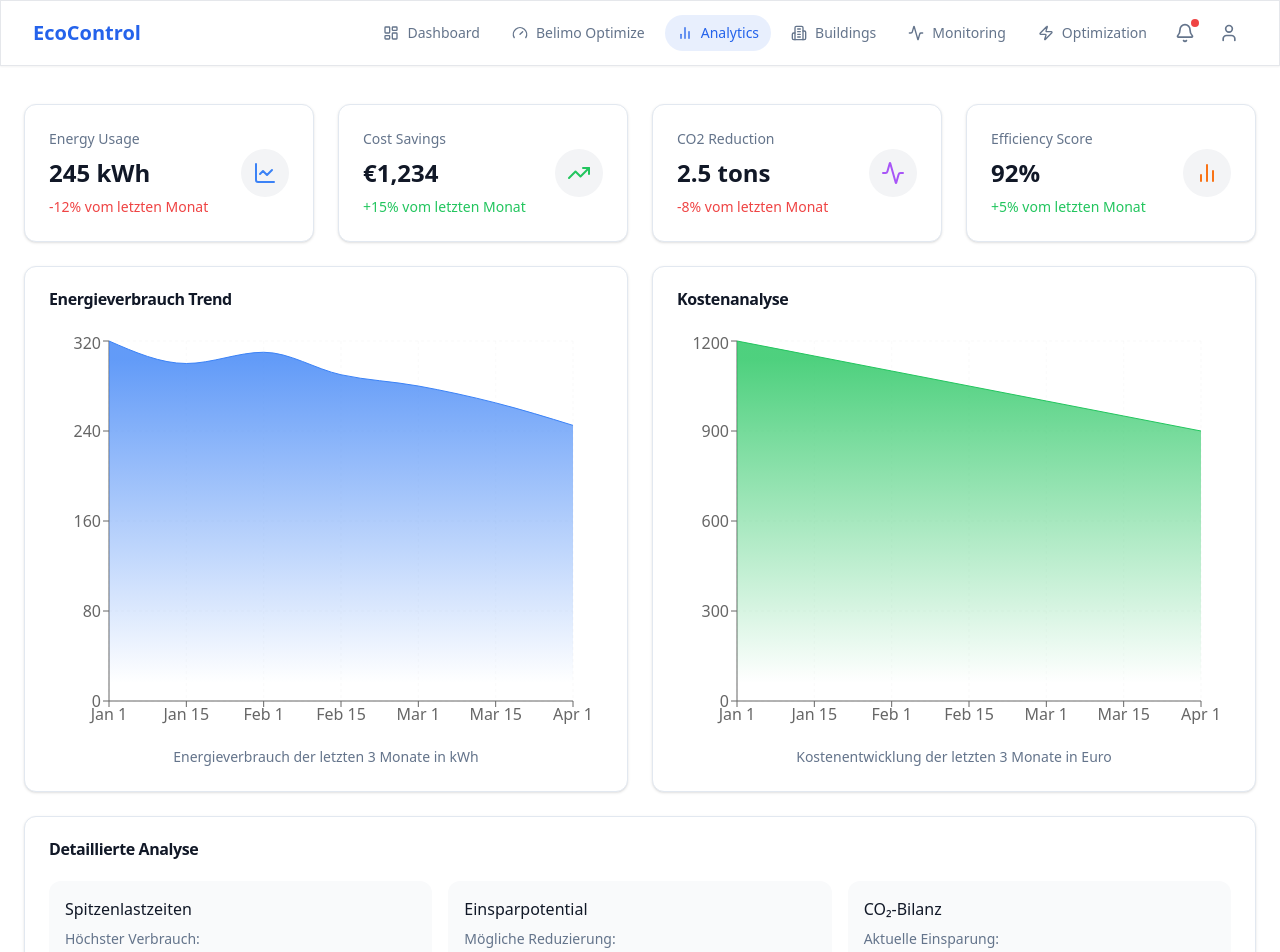
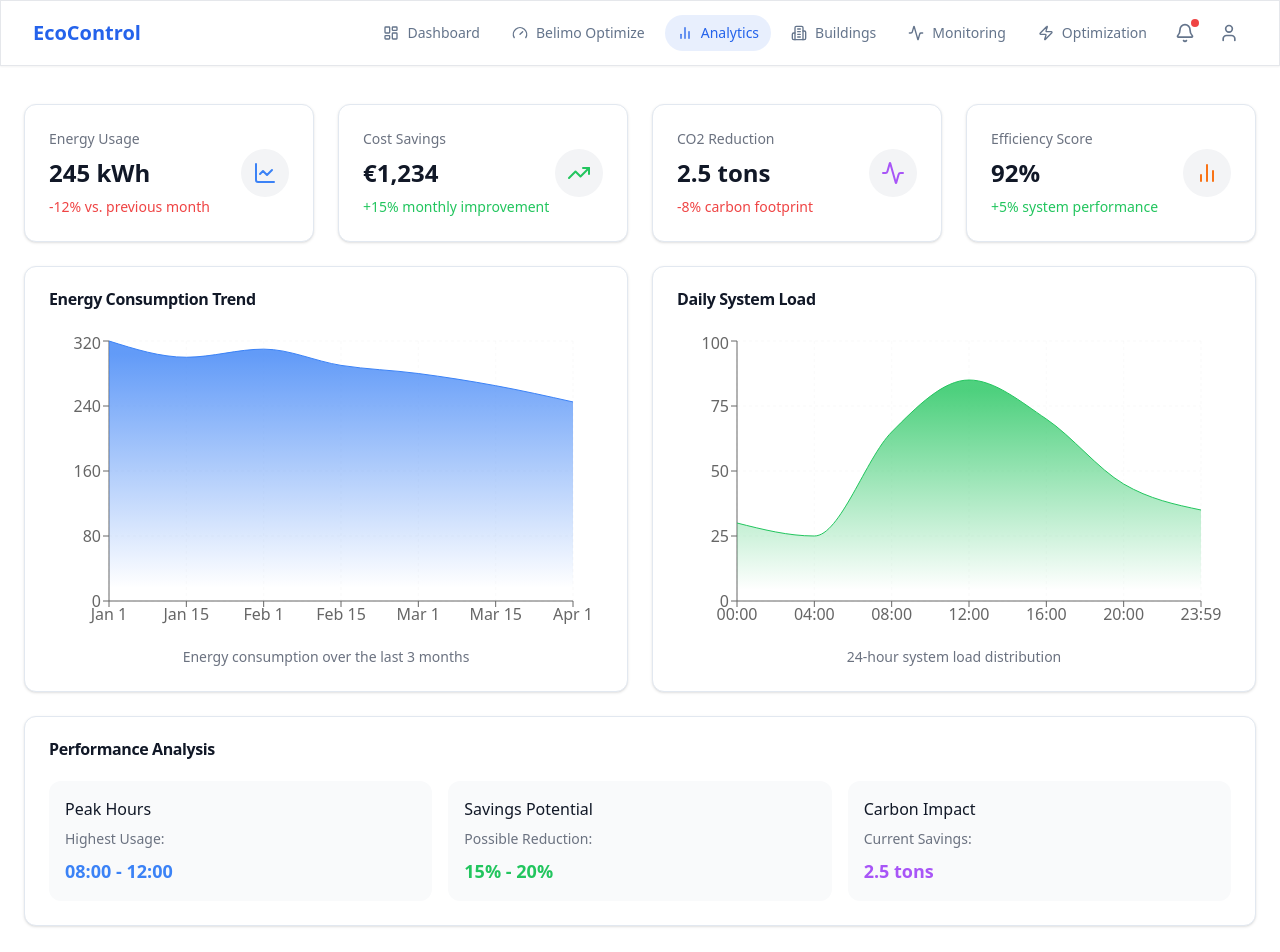
Before and after one commit to finnmglas/belimonitor, a React app: page /analytics in a window 1280 px wide. Shown: the top 952 px of the page. Built offline with nearby package versions, Linux system fonts and the light colour scheme; the HTML template or start-up script is replaced by a standard one.

Commit message:
fix: update Analytics page to English
- Translated all metrics and descriptions
- Updated chart labels and tooltips
- Standardized time and date formats
- Enhanced performance analysis section
- Updated system load terminology
- Improved metric descriptions
- Ensured consistent English terminology

```diff
--- a/src/pages/analytics/index.tsx
+++ b/src/pages/analytics/index.tsx
@@ -12,21 +12,58 @@ import {
 } from 'recharts';
 
 const metrics = [
-  { title: 'Energy Usage', value: '245 kWh', change: '-12%', icon: LineChart, color: 'text-blue-500' },
-  { title: 'Cost Savings', value: '€1,234', change: '+15%', icon: TrendingUp, color: 'text-green-500' },
-  { title: 'CO2 Reduction', value: '2.5 tons', change: '-8%', icon: Activity, color: 'text-purple-500' },
-  { title: 'Efficiency Score', value: '92%', change: '+5%', icon: BarChart2, color: 'text-orange-500' },
+  {
+    title: 'Energy Usage',
+    value: '245 kWh',
+    change: '-12%',
+    icon: LineChart,
+    color: 'text-blue-500',
+    description: 'vs. previous month'
+  },
+  {
+    title: 'Cost Savings',
+    value: '€1,234',
+    change: '+15%',
+    icon: TrendingUp,
+    color: 'text-green-500',
+    description: 'monthly improvement'
+  },
+  {
+    title: 'CO2 Reduction',
+    value: '2.5 tons',
+    change: '-8%',
+    icon: Activity,
+    color: 'text-purple-500',
+    description: 'carbon footprint'
+  },
+  {
+    title: 'Efficiency Score',
+    value: '92%',
+    change: '+5%',
+    icon: BarChart2,
+    color: 'text-orange-500',
+    description: 'system performance'
+  },
 ];
 
-// Letzten 3 Monate Energieverbrauchsdaten
 const energyData = [
-  { name: 'Jan 1', consumption: 320, cost: 1200 },
-  { name: 'Jan 15', consumption: 300, cost: 1150 },
-  { name: 'Feb 1', consumption: 310, cost: 1100 },
-  { name: 'Feb 15', consumption: 290, cost: 1050 },
-  { name: 'Mar 1', consumption: 280, cost: 1000 },
-  { name: 'Mar 15', consumption: 265, cost: 950 },
-  { name: 'Apr 1', consumption: 245, cost: 900 },
+  { name: 'Jan 1', value: 320 },
+  { name: 'Jan 15', value: 300 },
+  { name: 'Feb 1', value: 310 },
+  { name: 'Feb 15', value: 290 },
+  { name: 'Mar 1', value: 280 },
+  { name: 'Mar 15', value: 265 },
+  { name: 'Apr 1', value: 245 },
+];
+
+const dailyLoadData = [
+  { time: '00:00', load: 30 },
+  { time: '04:00', load: 25 },
+  { time: '08:00', load: 65 },
+  { time: '12:00', load: 85 },
+  { time: '16:00', load: 70 },
+  { time: '20:00', load: 45 },
+  { time: '23:59', load: 35 },
 ];
 
 const container = {
@@ -50,7 +87,7 @@ const CustomTooltip = ({ active, payload, label }: any) => {
       <div className="bg-white p-3 rounded-lg shadow-lg border">
         <p className="text-sm font-medium">{label}</p>
         <p className="text-sm text-blue-500">
-          Verbrauch: {payload[0].value} kWh
+          Energy: {payload[0].value} kWh
         </p>
       </div>
     );
@@ -58,13 +95,13 @@ const CustomTooltip = ({ active, payload, label }: any) => {
   return null;
 };
 
-const CostTooltip = ({ active, payload, label }: any) => {
+const LoadTooltip = ({ active, payload, label }: any) => {
   if (active && payload && payload.length) {
     return (
       <div className="bg-white p-3 rounded-lg shadow-lg border">
         <p className="text-sm font-medium">{label}</p>
         <p className="text-sm text-green-500">
-          Kosten: €{payload[0].value}
+          System Load: {payload[0].value}%
         </p>
       </div>
     );
@@ -89,12 +126,12 @@ export default function AnalyticsPage() {
                 <CardContent className="pt-6">
                   <div className="flex items-center justify-between">
                     <div>
-                      <p className="text-sm font-medium text-muted-foreground">
+                      <p className="text-sm font-medium text-gray-500">
                         {metric.title}
                       </p>
                       <h3 className="text-2xl font-bold mt-2">{metric.value}</h3>
                       <p className={`text-sm mt-2 ${metric.change.startsWith('+') ? 'text-green-500' : 'text-red-500'}`}>
-                        {metric.change} vom letzten Monat
+                        {metric.change} {metric.description}
                       </p>
                     </div>
                     <div className={`p-3 rounded-full bg-gray-100 ${metric.color}`}>
@@ -116,10 +153,10 @@ export default function AnalyticsPage() {
         >
           <Card className="card-hover-effect">
             <CardHeader>
-              <CardTitle>Energieverbrauch Trend</CardTitle>
+              <CardTitle>Energy Consumption Trend</CardTitle>
             </CardHeader>
             <CardContent>
-              <div className="h-[400px] w-full">
+              <div className="h-[300px] w-full">
                 <ResponsiveContainer width="100%" height="100%">
                   <AreaChart
                     data={energyData}
@@ -135,23 +172,23 @@ export default function AnalyticsPage() {
                     <YAxis />
                     <Tooltip content={<CustomTooltip />} />
                     <defs>
-                      <linearGradient id="colorConsumption" x1="0" y1="0" x2="0" y2="1">
+                      <linearGradient id="colorValue" x1="0" y1="0" x2="0" y2="1">
                         <stop offset="5%" stopColor="#3b82f6" stopOpacity={0.8}/>
                         <stop offset="95%" stopColor="#3b82f6" stopOpacity={0}/>
                       </linearGradient>
                     </defs>
                     <Area
                       type="monotone"
-                      dataKey="consumption"
+                      dataKey="value"
                       stroke="#3b82f6"
                       fillOpacity={1}
-                      fill="url(#colorConsumption)"
+                      fill="url(#colorValue)"
                     />
                   </AreaChart>
                 </ResponsiveContainer>
               </div>
-              <div className="mt-4 text-center text-sm text-muted-foreground">
-                Energieverbrauch der letzten 3 Monate in kWh
+              <div className="mt-4 text-center text-sm text-gray-500">
+                Energy consumption over the last 3 months
               </div>
             </CardContent>
           </Card>
@@ -164,13 +201,13 @@ export default function AnalyticsPage() {
         >
           <Card className="card-hover-effect">
             <CardHeader>
-              <CardTitle>Kostenanalyse</CardTitle>
+              <CardTitle>Daily System Load</CardTitle>
             </CardHeader>
             <CardContent>
-              <div className="h-[400px] w-full">
+              <div className="h-[300px] w-full">
                 <ResponsiveContainer width="100%" height="100%">
                   <AreaChart
-                    data={energyData}
+                    data={dailyLoadData}
                     margin={{
                       top: 10,
                       right: 30,
@@ -179,27 +216,27 @@ export default function AnalyticsPage() {
                     }}
                   >
                     <CartesianGrid strokeDasharray="3 3" opacity={0.1} />
-                    <XAxis dataKey="name" />
+                    <XAxis dataKey="time" />
                     <YAxis />
-                    <Tooltip content={<CostTooltip />} />
+                    <Tooltip content={<LoadTooltip />} />
                     <defs>
-                      <linearGradient id="colorCost" x1="0" y1="0" x2="0" y2="1">
+                      <linearGradient id="colorLoad" x1="0" y1="0" x2="0" y2="1">
                         <stop offset="5%" stopColor="#22c55e" stopOpacity={0.8}/>
                         <stop offset="95%" stopColor="#22c55e" stopOpacity={0}/>
                       </linearGradient>
                     </defs>
                     <Area
                       type="monotone"
-                      dataKey="cost"
+                      dataKey="load"
                       stroke="#22c55e"
                       fillOpacity={1}
-                      fill="url(#colorCost)"
+                      fill="url(#colorLoad)"
                     />
                   </AreaChart>
                 </ResponsiveContainer>
               </div>
-              <div className="mt-4 text-center text-sm text-muted-foreground">
-                Kostenentwicklung der letzten 3 Monate in Euro
+              <div className="mt-4 text-center text-sm text-gray-500">
+                24-hour system load distribution
               </div>
             </CardContent>
           </Card>
@@ -213,24 +250,24 @@ export default function AnalyticsPage() {
       >
         <Card className="card-hover-effect">
           <CardHeader>
-            <CardTitle>Detaillierte Analyse</CardTitle>
+            <CardTitle>Performance Analysis</CardTitle>
           </CardHeader>
           <CardContent>
             <div className="grid gap-4 md:grid-cols-3">
               <div className="p-4 bg-gray-50 rounded-lg">
-                <h4 className="font-medium mb-2">Spitzenlastzeiten</h4>
-                <p className="text-sm text-muted-foreground mb-2">Höchster Verbrauch:</p>
-                <p className="text-lg font-semibold text-blue-500">08:00 - 12:00 Uhr</p>
+                <h4 className="font-medium mb-2">Peak Hours</h4>
+                <p className="text-sm text-gray-500 mb-2">Highest Usage:</p>
+                <p className="text-lg font-semibold text-blue-500">08:00 - 12:00</p>
               </div>
               <div className="p-4 bg-gray-50 rounded-lg">
-                <h4 className="font-medium mb-2">Einsparpotential</h4>
-                <p className="text-sm text-muted-foreground mb-2">Mögliche Reduzierung:</p>
+                <h4 className="font-medium mb-2">Savings Potential</h4>
+                <p className="text-sm text-gray-500 mb-2">Possible Reduction:</p>
                 <p className="text-lg font-semibold text-green-500">15% - 20%</p>
               </div>
               <div className="p-4 bg-gray-50 rounded-lg">
-                <h4 className="font-medium mb-2">CO₂-Bilanz</h4>
-                <p className="text-sm text-muted-foreground mb-2">Aktuelle Einsparung:</p>
-                <p className="text-lg font-semibold text-purple-500">2.5 Tonnen</p>
+                <h4 className="font-medium mb-2">Carbon Impact</h4>
+                <p className="text-sm text-gray-500 mb-2">Current Savings:</p>
+                <p className="text-lg font-semibold text-purple-500">2.5 tons</p>
               </div>
             </div>
           </CardContent>
```
